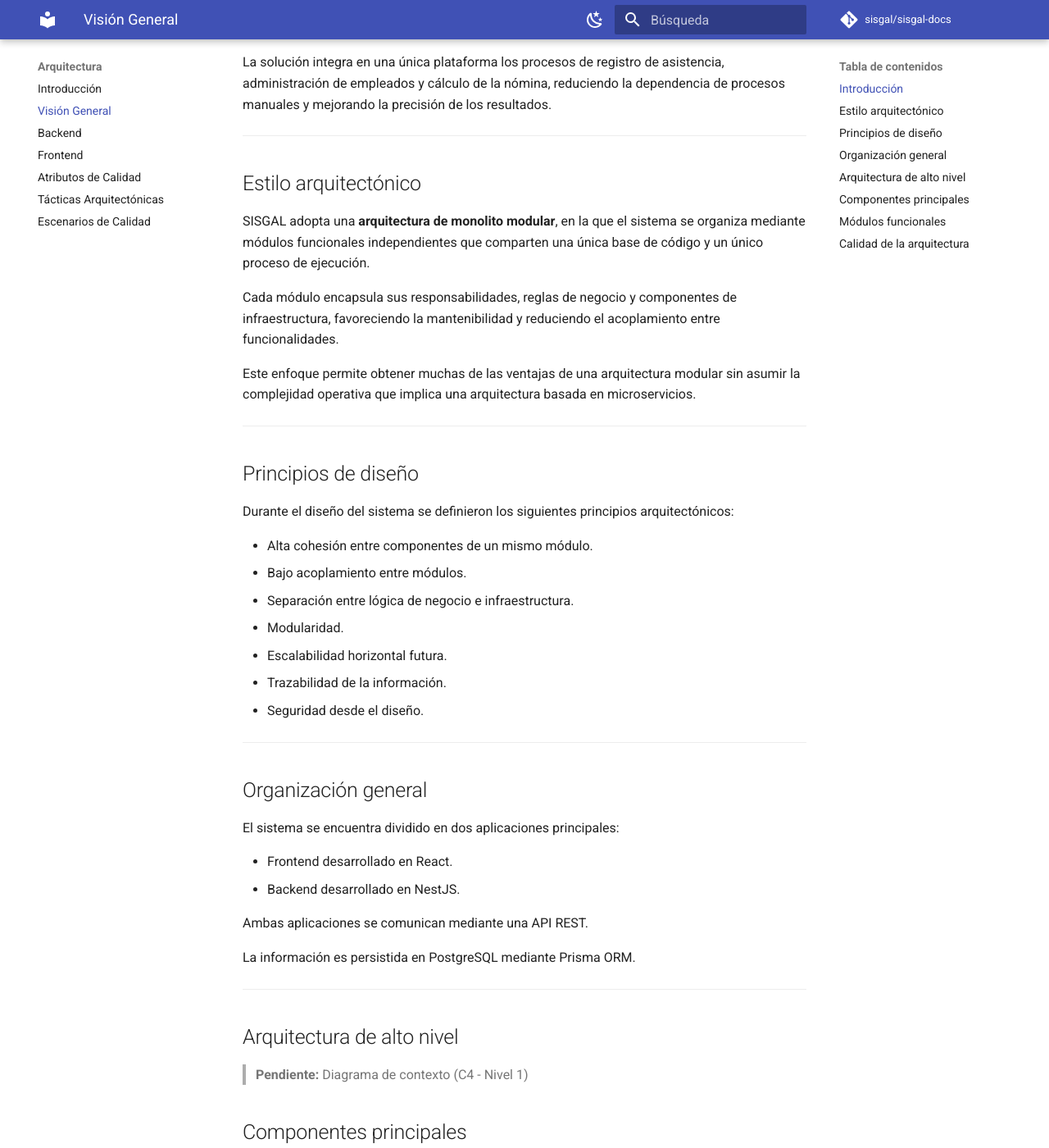
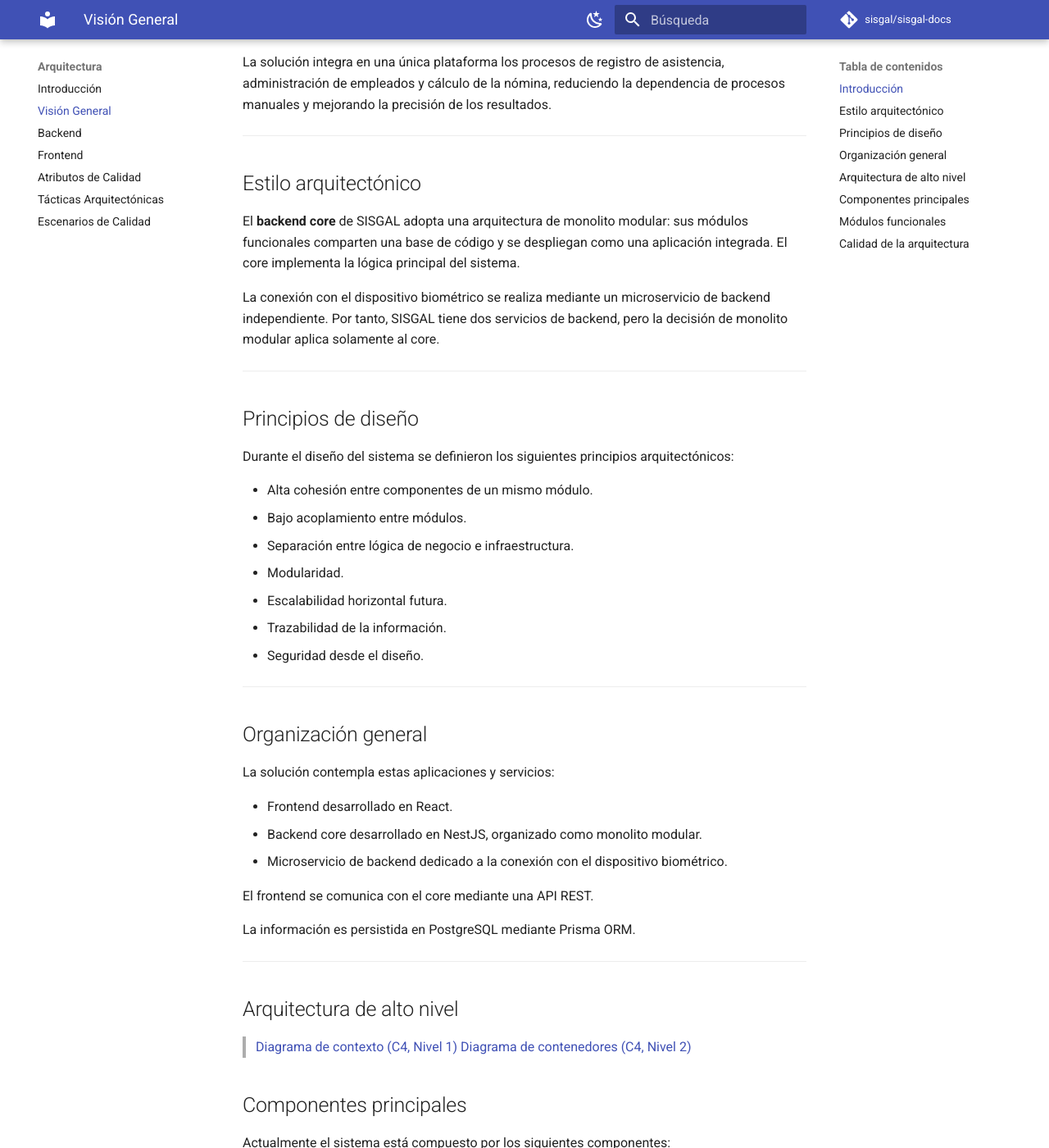
Before and after one commit to sisgal-platform/sisgal-docs, an MkDocs documentation site: the page built from docs/architecture/overview.md, in a window 1280 px wide and 1400 px high, scrolled down 308 px. Shown: the whole window at 82% size. Built offline with MkDocs 1.6.1 and Material for MkDocs 9.7.7, drawn with Linux system fonts in a browser that asks for light colours; comment, search, counter and statistics services are not loaded; some of the changed text lies outside the part shown.

Commit message:
docs: align architecture overview with backend services

```diff
--- a/docs/architecture/overview.md
+++ b/docs/architecture/overview.md
@@ -10,11 +10,9 @@ La solución integra en una única plataforma los procesos de registro de asiste
 
 ## Estilo arquitectónico
 
-SISGAL adopta una **arquitectura de monolito modular**, en la que el sistema se organiza mediante módulos funcionales independientes que comparten una única base de código y un único proceso de ejecución.
+El **backend core** de SISGAL adopta una arquitectura de monolito modular: sus módulos funcionales comparten una base de código y se despliegan como una aplicación integrada. El core implementa la lógica principal del sistema.
 
-Cada módulo encapsula sus responsabilidades, reglas de negocio y componentes de infraestructura, favoreciendo la mantenibilidad y reduciendo el acoplamiento entre funcionalidades.
-
-Este enfoque permite obtener muchas de las ventajas de una arquitectura modular sin asumir la complejidad operativa que implica una arquitectura basada en microservicios.
+La conexión con el dispositivo biométrico se realiza mediante un microservicio de backend independiente. Por tanto, SISGAL tiene dos servicios de backend, pero la decisión de monolito modular aplica solamente al core.
 
 ---
 
@@ -34,12 +32,13 @@ Durante el diseño del sistema se definieron los siguientes principios arquitect
 
 ## Organización general
 
-El sistema se encuentra dividido en dos aplicaciones principales:
+La solución contempla estas aplicaciones y servicios:
 
 - Frontend desarrollado en React.
-- Backend desarrollado en NestJS.
+- Backend core desarrollado en NestJS, organizado como monolito modular.
+- Microservicio de backend dedicado a la conexión con el dispositivo biométrico.
 
-Ambas aplicaciones se comunican mediante una API REST.
+El frontend se comunica con el core mediante una API REST.
 
 La información es persistida en PostgreSQL mediante Prisma ORM.
 
@@ -47,7 +46,8 @@ La información es persistida en PostgreSQL mediante Prisma ORM.
 
 ## Arquitectura de alto nivel
 
-> **Pendiente:** Diagrama de contexto (C4 - Nivel 1)
+> [Diagrama de contexto (C4, Nivel 1)](../diagrams/context.md)
+> [Diagrama de contenedores (C4, Nivel 2)](../diagrams/containers.md)
 
 ## Componentes principales
 
@@ -56,9 +56,9 @@ Actualmente el sistema está compuesto por los siguientes componentes:
 | Componente | Responsabilidad |
 |------------|-----------------|
 | Frontend | Interfaz de usuario |
-| Backend | Procesamiento de reglas de negocio |
+| Backend core | Procesamiento de las reglas principales de negocio mediante módulos funcionales |
 | Base de datos | Persistencia de información |
-| Servicio biométrico | Integración con dispositivos de asistencia |
+| Microservicio de integración biométrica | Conexión con el dispositivo biométrico |
 
 ## Módulos funcionales
 
```
